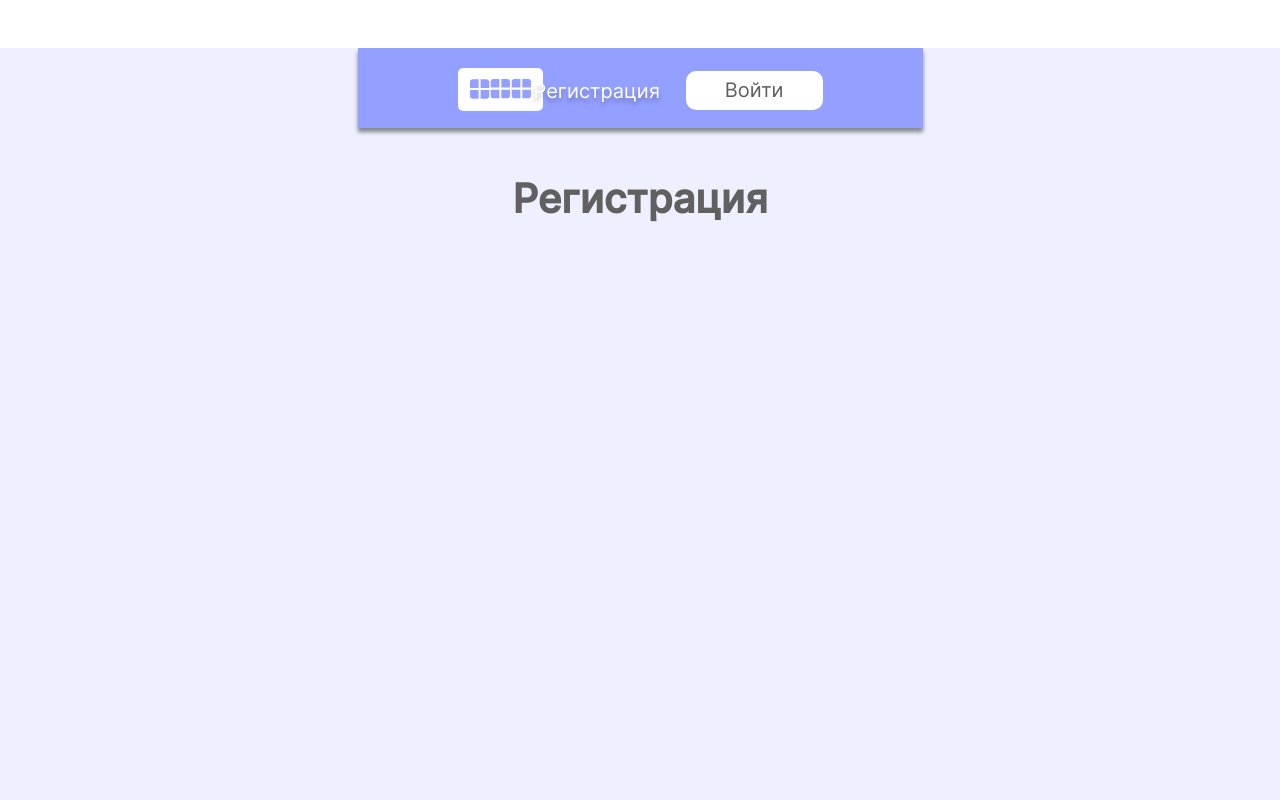
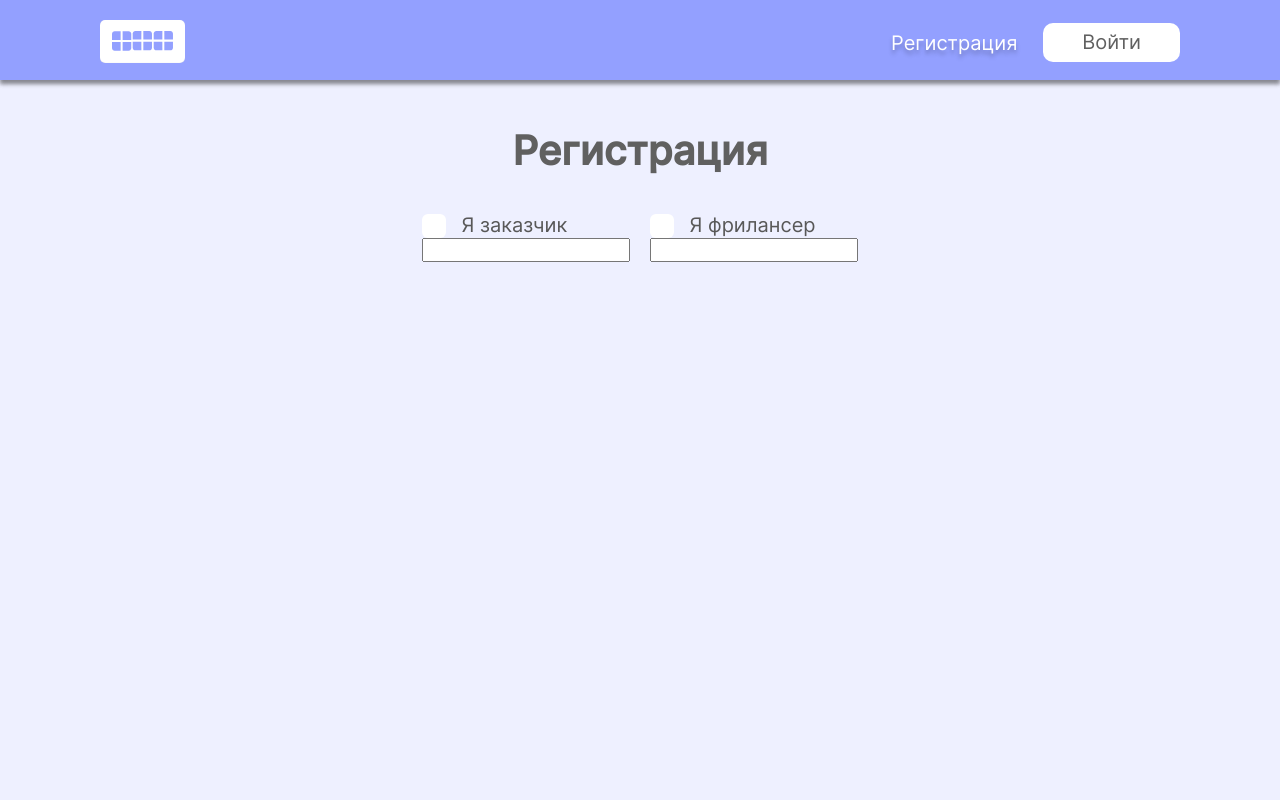
Before and after one commit to tutanhamon667/contract, a React (Create React App) app in the folder frontend/: page /signup in a window 1280 px wide. Shown: the top 800 px of the page. Built offline with nearby package versions, Linux system fonts and the light colour scheme.

Commit message:
сверстать чекбоксы в соответствии с макетом

```diff
--- a/frontend/src/pages/Auth/Auth.css
+++ b/frontend/src/pages/Auth/Auth.css
@@ -1,35 +1,83 @@
 .wrapper {
- margin: 48px auto 0;
- max-width: 565px;
+  margin: 0 auto;
+  width: 100%;
+}
+.register__container {
+  display: flex;
+  flex-direction: column;
+  align-items: center;
+  margin-top: 48px;
 }
 
 .title {
   color: #606060;
   text-align: center;
-    font-family: 'Inter';
+  font-family: "Inter";
   font-size: 40px;
   font-weight: 600;
   margin: 0 0 40px;
 }
 
-
-
-.register{
-
+.register {
+  max-width: 612px;
 }
 
-
-.register__form{
-
+.register__form {
 }
 
-
-.register__statusInputs{
+.register__statusNameContainer {
   display: flex;
-justify-content: space-between;
 }
 
+.register__statusNameLeft {
+  display: flex;
+  flex-direction: column;
+  margin-right: 20px;
+}
 
-.register__statusInput{
+.register__statusNameRight {
+  display: flex;
+  flex-direction: column;
+}
 
+.register__radioButtonLabel {
+  display: flex;
 }
+
+.register__radioButton {
+  display: none;
+}
+.register__radioButton:checked + .register__radioButtonFake::before {
+  opacity: 1;
+}
+
+.register__radioButtonFake {
+  display: block;
+  width: 24px;
+  height: 24px;
+  background-color: #ffffff;
+  border-radius: 6px;
+  position: relative;
+}
+.register__radioButtonFake::before {
+  content: "";
+  position: absolute;
+  top: 50%;
+  left: 50%;
+  transform: translate(-50%, -50%);
+  display: block;
+  width: 12px;
+  height: 12px;
+  background-color: #93a0ff;
+  border-radius: 50%;
+  opacity: 0;
+  transition: 0.2s;
+}
+
+.register__radioButtonText {
+  color: #585858;
+  font-family: "Inter";
+  font-size: 20px;
+  font-weight: 400;
+  margin-left: 15px;
+}
--- a/frontend/src/pages/Auth/Auth.jsx
+++ b/frontend/src/pages/Auth/Auth.jsx
@@ -3,46 +3,43 @@ import "./Auth.css";
 
 const Auth = () => {
   return (
-    <>
-      <div className="wrapper">
+    <div className="wrapper">
+      <div className="register__container">
         <h1 className="title">Регистрация</h1>
         <div className="register">
           <form className="register__form">
             <div className="register__statusNameContainer">
               <div className="register__statusNameLeft">
-                <label>
+                <label className="register__radioButtonLabel">
                   <input
-                    className="register__statusInput"
+                    className="register__radioButton"
+                    id="customer"
                     type="radio"
-                    name="options"
-                    value="customer"
-                    // checked={selectedOption === 'option1'}
-                    // onChange={handleOptionChange}
                   />
-                  Я заказчик
-                </label>
+                  <span className="register__radioButtonFake"></span>
+                  <span className="register__radioButtonText">Я заказчик</span>
+                  </label>
                 <input className="register__nameInput" type="text" />
               </div>
 
               <div className="register__statusNameRight">
-                <label>
+              <label className="register__radioButtonLabel">
                   <input
+                    className="register__radioButton"
+                    id="freelancer"
                     type="radio"
-                    name="options"
-                    value="freelancer"
-                    // checked={selectedOption === 'option2'}
-                    // onChange={handleOptionChange}
                   />
-                  Я фрилансер
-                </label>
+                  <span className="register__radioButtonFake"></span>
+                  <span className="register__radioButtonText">Я фрилансер</span>
+                  </label>
+
+                <input className="register__nameInput" type="text" />
               </div>
             </div>
-
-            <input className="register__nameInput" type="text" />
           </form>
         </div>
       </div>
-    </>
+    </div>
   );
 };
 
```
Lines whose indentation alone changed are shown as unchanged.
